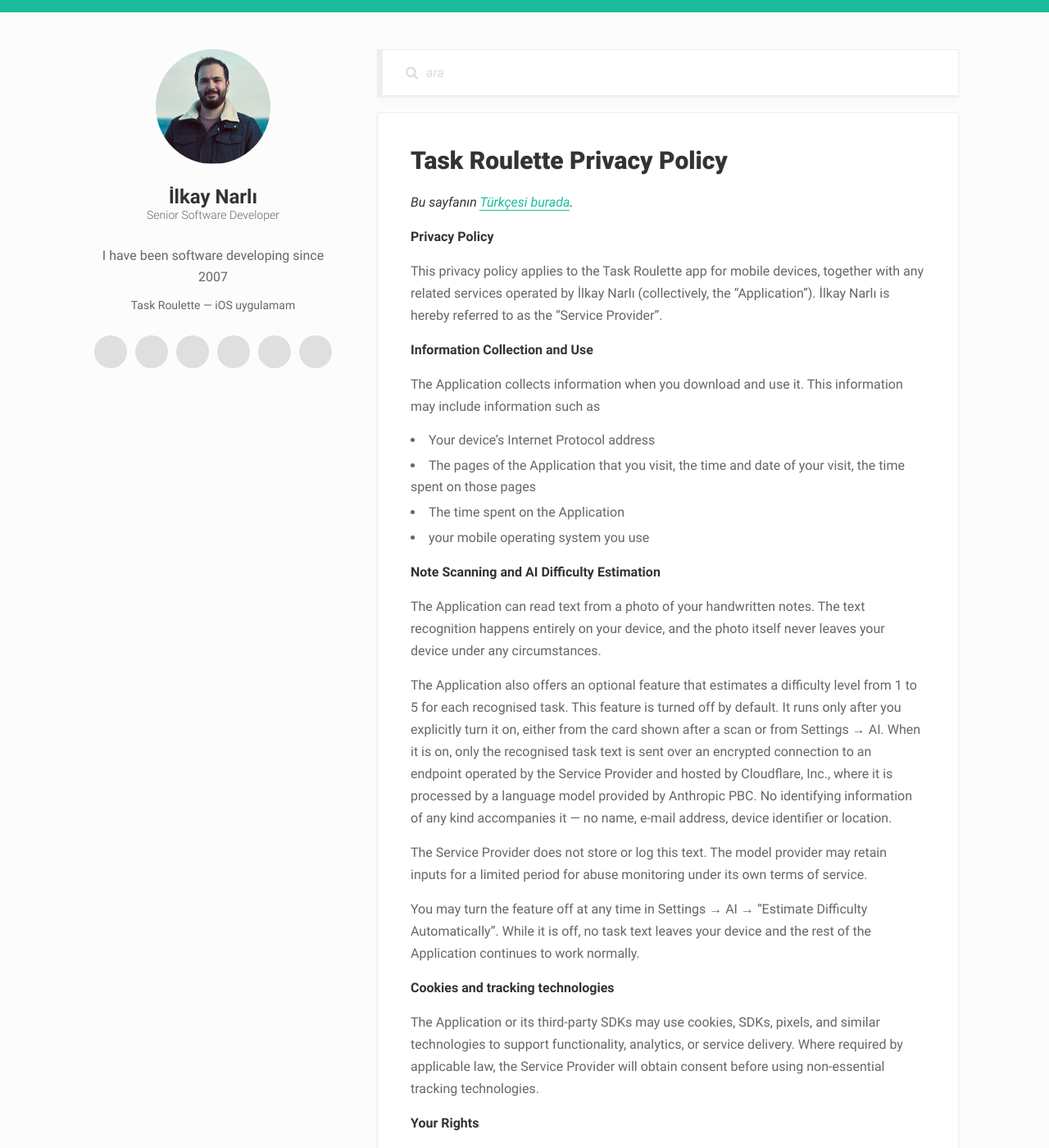
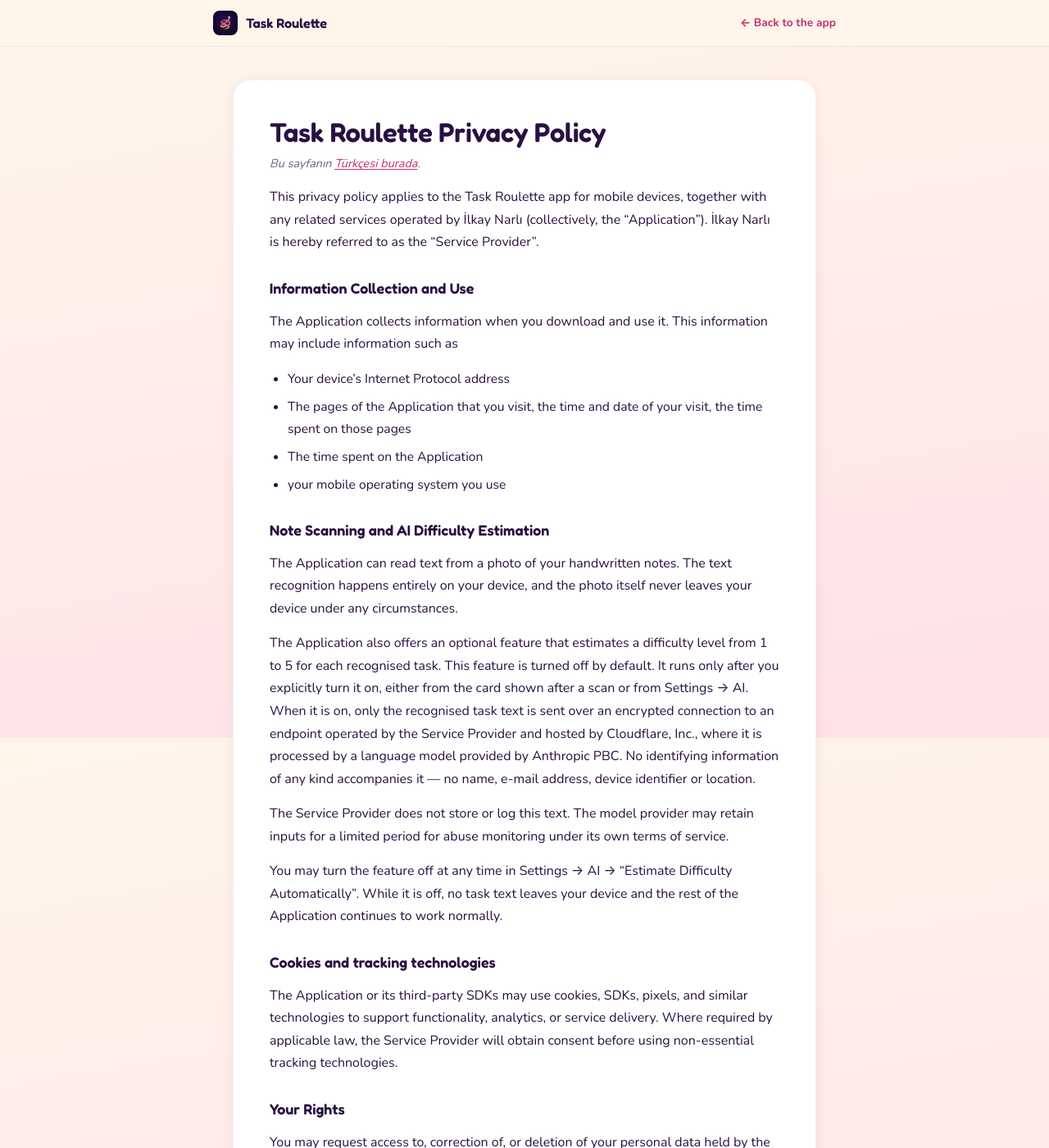
Before and after one commit to inarli/inarli.github.io, a Jekyll site: the page built from 2026-06-24-taskroulette-privacy.md, in a window 1280 px wide and 1400 px high. Shown: the whole window at 82% size. Built offline with Jekyll 4.4.1, drawn with Linux system fonts in a browser that asks for light colours; some of the changed text lies outside the part shown.

Commit message:
updated task roulette web page

```diff
--- a/2026-06-24-taskroulette-privacy.md
+++ b/2026-06-24-taskroulette-privacy.md
@@ -1,11 +1,11 @@
 ---
-layout: page
+layout: taskroulette-page
 title: "Task Roulette Privacy Policy"
 permalink: /task-roulette-privacy/
+lang: "en"
+description: "Task Roulette privacy policy: what the app stores on your device, and the optional AI difficulty estimation."
 ---
 *Bu sayfanın [Türkçesi burada](/task-roulette-gizlilik/).*
-
-**Privacy Policy**
 
 This privacy policy applies to the Task Roulette app for mobile devices, together with any related services operated by İlkay Narlı (collectively, the "Application"). İlkay Narlı is hereby referred to as the "Service Provider".
 
--- /dev/null
+++ b/_layouts/taskroulette-page.html
@@ -0,0 +1,108 @@
+---
+---
+<!DOCTYPE html>
+<html lang="{% if page.lang %}{{ page.lang }}{% else %}tr{% endif %}">
+<head>
+<meta charset="utf-8">
+<meta name="viewport" content="width=device-width, initial-scale=1.0">
+<title>{{ page.title }} | Task Roulette</title>
+{% if page.description %}<meta name="description" content="{{ page.description }}">{% endif %}
+<link rel="canonical" href="{{ page.url | prepend: site.baseurl | prepend: site.url }}">
+<meta name="theme-color" content="#2A1042">
+<meta property="og:title" content="{{ page.title }}">
+<meta property="og:type" content="article">
+<meta property="og:url" content="{{ page.url | prepend: site.baseurl | prepend: site.url }}">
+<meta property="og:image" content="{{ site.url }}/assets/img/taskroulette-og.png">
+<link rel="preconnect" href="https://fonts.googleapis.com">
+<link rel="preconnect" href="https://fonts.gstatic.com" crossorigin>
+<link href="https://fonts.googleapis.com/css2?family=Fredoka:wght@500;600&family=Nunito:wght@400;600;700;800&display=swap" rel="stylesheet">
+<link rel="icon" href="/favicon.ico">
+<link rel="icon" type="image/png" sizes="192x192" href="/assets/img/taskroulette-icon-192.png">
+<link rel="apple-touch-icon" href="/assets/img/taskroulette-touch-icon.png">
+<style>
+  /* Task Roulette hukuki sayfalari — palet Models/Task.swift (midnight) */
+  :root {
+    --plum-deep:#190A2C; --plum:#2A1042; --plum-glow:#4A1D6E;
+    --pink:#FF4FA3; --pink-lip:#C2306F; --gold:#FFC53D;
+    --ink:#2A1042; --muted:#6E6484; --cream:#FFF6EA; --cream-2:#FFE1E8;
+  }
+  *{margin:0;padding:0;box-sizing:border-box}
+  html{scroll-behavior:smooth}
+  body{
+    font-family:"Nunito",-apple-system,BlinkMacSystemFont,"Segoe UI",Roboto,sans-serif;
+    font-weight:400; color:var(--ink); line-height:1.72;
+    background:linear-gradient(170deg,var(--cream) 0%,var(--cream-2) 100%) fixed;
+    min-height:100vh;
+  }
+  .wrap{max-width:760px;margin:0 auto;padding:0 24px}
+
+  header{background:rgba(255,246,234,.82);backdrop-filter:blur(12px);
+         border-bottom:1px solid rgba(42,16,66,.07);position:sticky;top:0;z-index:5}
+  .nav{display:flex;align-items:center;gap:10px;padding:13px 0}
+  .nav a.brand{display:flex;align-items:center;gap:10px;text-decoration:none;color:var(--ink);
+               font-family:"Fredoka",sans-serif;font-weight:600;font-size:1.02rem}
+  .nav img{width:30px;height:30px;border-radius:8px;display:block}
+  .nav .back{margin-left:auto;font-size:.86rem;font-weight:700;color:var(--pink-lip);text-decoration:none}
+  .nav .back:hover{text-decoration:underline}
+
+  .doc{background:#fff;border:1px solid rgba(42,16,66,.06);border-radius:22px;
+       box-shadow:0 2px 16px rgba(42,16,66,.07);padding:44px 44px 40px;margin:40px 0 56px}
+  .doc h1{font-family:"Fredoka",sans-serif;font-weight:600;font-size:clamp(1.5rem,3.4vw,2.05rem);
+          line-height:1.2;letter-spacing:-.01em;margin-bottom:6px}
+  .doc .updated{font-size:.84rem;color:var(--muted);font-weight:700;margin-bottom:28px}
+  .doc p{margin:0 0 15px;font-size:1rem}
+  /* Markdown'da basliklar **kalin paragraf** olarak yazilmis; onlari baslik gibi goster */
+  .doc p > strong:only-child{
+    display:block;font-family:"Fredoka",sans-serif;font-weight:600;font-size:1.12rem;
+    color:var(--ink);margin:30px 0 2px;line-height:1.35
+  }
+  .doc p > em:only-child{display:block;font-size:.9rem;color:var(--muted);margin-bottom:10px}
+  .doc ul{margin:4px 0 18px 22px}
+  .doc li{margin-bottom:7px;font-size:.98rem}
+  .doc a{color:var(--pink-lip);text-decoration:underline;text-underline-offset:2px}
+  .doc hr{border:0;border-top:1px solid rgba(42,16,66,.1);margin:34px 0 28px}
+  .doc strong{font-weight:800}
+
+  footer{padding:0 0 48px;font-size:.85rem;color:var(--muted)}
+  .foot{display:flex;flex-wrap:wrap;gap:8px 18px;align-items:center;justify-content:center}
+  footer a{color:var(--pink-lip);text-decoration:none}
+  footer a:hover{text-decoration:underline}
+
+  @media (max-width:640px){
+    .doc{padding:28px 22px 26px;border-radius:18px;margin:24px 0 40px}
+    .wrap{padding:0 16px}
+  }
+</style>
+</head>
+<body>
+<header>
+  <div class="wrap nav">
+    <a class="brand" href="/taskroulette/">
+      <img src="/assets/img/taskroulette-icon-192.png" alt="" width="30" height="30">
+      Task Roulette
+    </a>
+    <a class="back" href="/taskroulette/">&larr; {% if page.lang == 'en' %}Back to the app{% else %}Uygulamaya dön{% endif %}</a>
+  </div>
+</header>
+
+<main class="wrap">
+  <article class="doc">
+    <h1>{{ page.title }}</h1>
+    {{ content }}
+  </article>
+</main>
+
+<footer>
+  <div class="wrap foot">
+    <span>&copy; <span id="y">2026</span> İlkay Narlı</span>
+    <span>·</span>
+    <a href="/task-roulette-gizlilik/">Gizlilik</a>
+    <a href="/task-roulette-kullanim-kosullari/">Kullanım Koşulları</a>
+    <span>·</span>
+    <a href="/task-roulette-privacy/">Privacy</a>
+    <a href="/task-roulette-terms-and-conditions/">Terms</a>
+  </div>
+</footer>
+<script>document.getElementById('y').textContent=new Date().getFullYear();</script>
+</body>
+</html>
--- a/taskroulette.html
+++ b/taskroulette.html
@@ -607,7 +607,9 @@
 
     function spin() {
       var target = pick();
-      var elapsed = 0, TOTAL = 1800, FROM = 70, TO = 220;
+      // Hiz ayari burada. Uygulamada 1800/70/220; sayfada izleyen kisi
+      // Cevir'e kendi basmadigi icin basliklari okuyabilecek kadar yavas.
+      var elapsed = 0, TOTAL = 2800, FROM = 160, TO = 520;
       titleEl.classList.remove('landed');
       levelEl.textContent = '';
       for (var i = 0; i < pips.length; i++) pips[i].classList.remove('on');
@@ -618,7 +620,7 @@
           paintLanded();
           titleEl.classList.add('landed');
           setTimeout(function () { titleEl.classList.remove('landed'); }, 420);
-          setTimeout(spin, 2600);
+          setTimeout(spin, 3200);   // kilitlenen gorev ekranda kalma suresi
           return;
         }
         var L = lang();
```
Also changed, not shown: 2026-06-24-taskroulette-privacy-tr.md (+3 -3 lines), 2026-06-25-taskroulette-terms-and-conditions-tr.md (+3 -3 lines), 2026-06-25-taskroulette-terms-and-conditions.md (+3 -3 lines).
